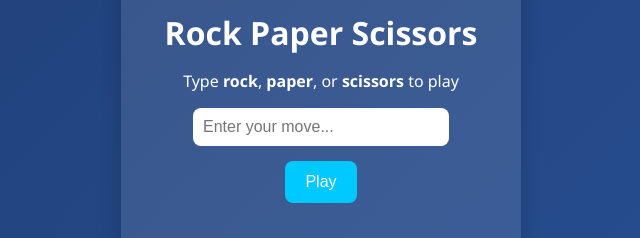
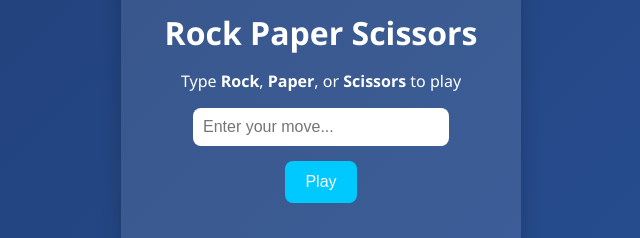
Before and after one commit to GERRY-01/first-smart-contract, a plain HTML site: page index.html in a window 1280 px wide. Shown: the part 294-532 px from the top of the page, 319-959 px from the left. Drawn offline with Linux system fonts and the light colour scheme.

Commit message:
made changes in the title

```diff
--- a/index.html
+++ b/index.html
@@ -9,7 +9,7 @@
 <body>
   <div class="container">
     <h1>Rock Paper Scissors</h1>
-    <p>Type <strong>rock</strong>, <strong>paper</strong>, or <strong>scissors</strong> to play</p>
+    <p>Type <strong>Rock</strong>, <strong>Paper</strong>, or <strong>Scissors</strong> to play</p>
 
     <input
       type="text"
```
